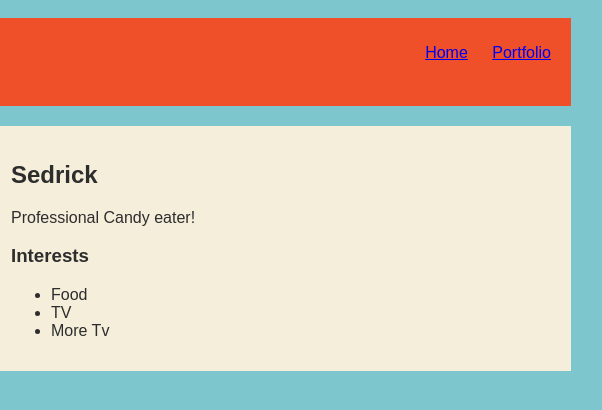
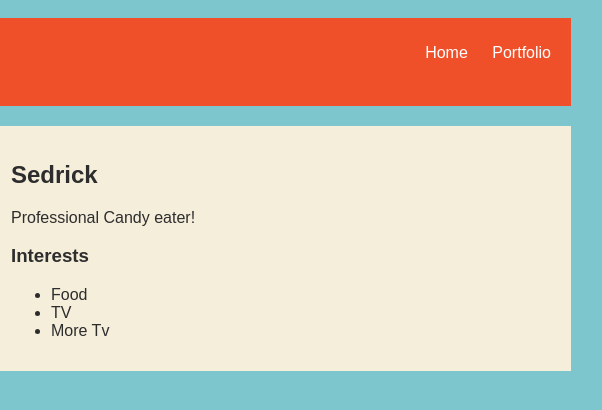
Before and after one commit to Sedrickparker1/Sedrick-github-Parker.github.io, a plain HTML site: page index.html in a window 1280 px wide. Shown: the full height of the page, 469-1071 px from the left. Drawn offline with Linux system fonts and the light colour scheme.

Commit message:
minor changes to website

```diff
--- a/index.html
+++ b/index.html
@@ -152,10 +152,10 @@
                 <h1>Sedrick's Webisite</h1>
                 <ul id="nav-ul">
                     <li class="nav-li">
-                        <a href="index.html"> Home</a>
+                        <a class="nav-a" href="index.html">Home</a>
                     </li>
                     <li class="nav-li">
-                        <a href="portfolio.html">Portfolio</a>
+                        <a class="nav-a" href="portfolio.html">Portfolio</a>
                     </li>
                 </ul>
             </nav>
```
Also changed, not shown: portfolio.html (+18 -7 lines).
